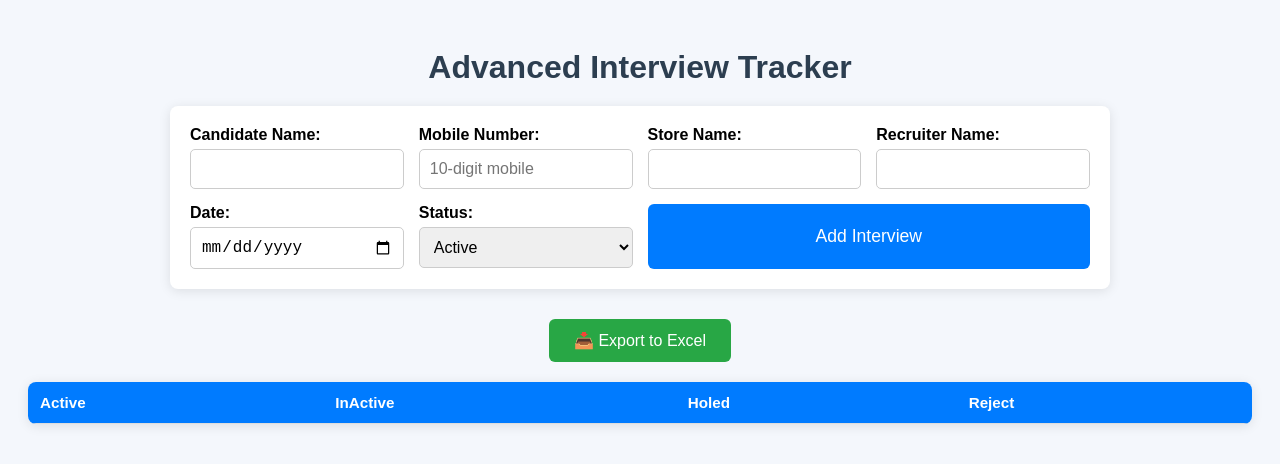
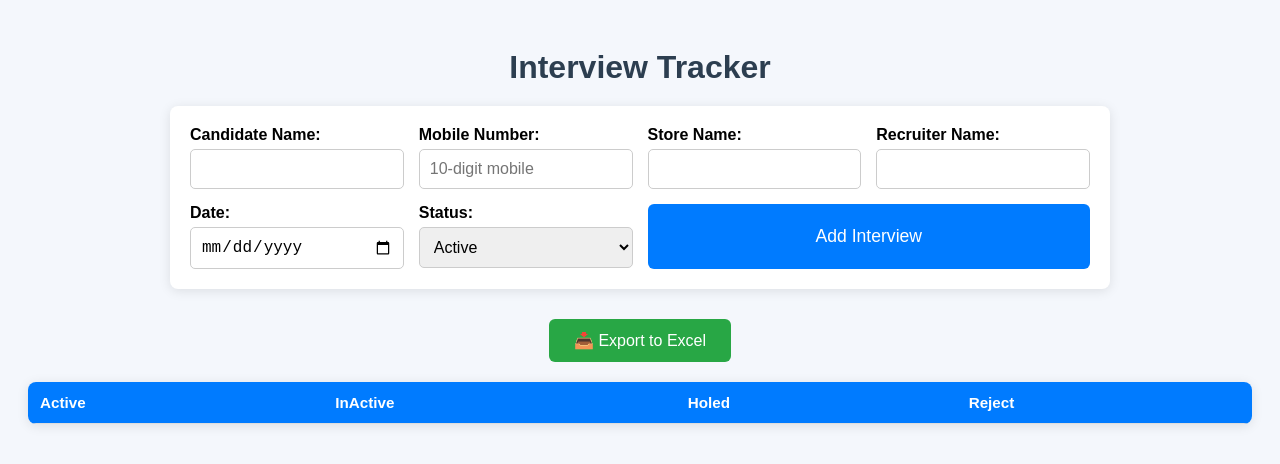
Before and after one commit to UpkarSingh583/website_trading-, a plain HTML site: page index.html in a window 1280 px wide. Drawn offline with Linux system fonts and the light colour scheme.

Commit message:
Update index.html

```diff
--- a/index.html
+++ b/index.html
@@ -108,7 +108,7 @@
 </head>
 <body>
 
-<h1>Advanced Interview Tracker</h1>
+<h1>Interview Tracker</h1>
 
 <form id="interviewForm">
   <div>
```
